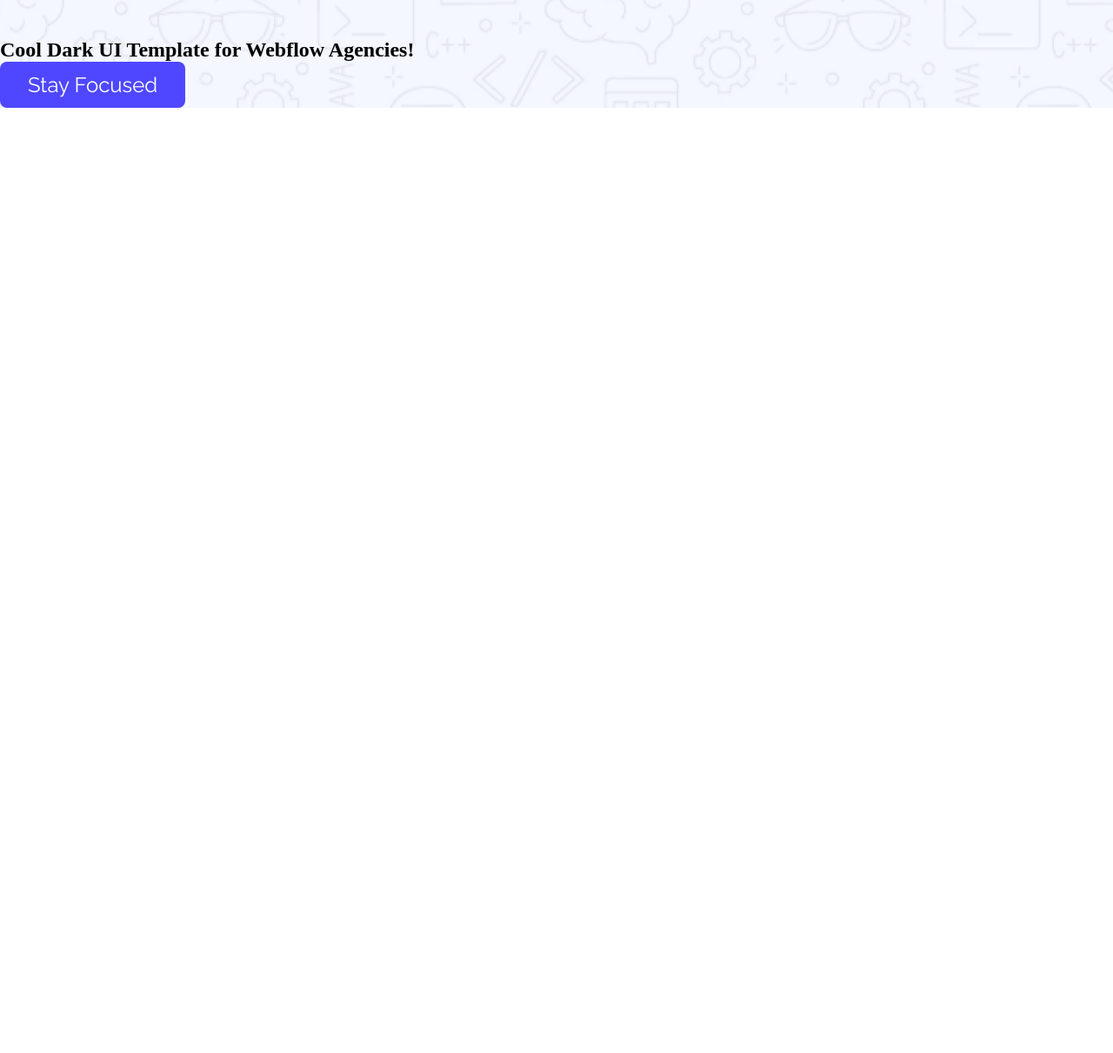
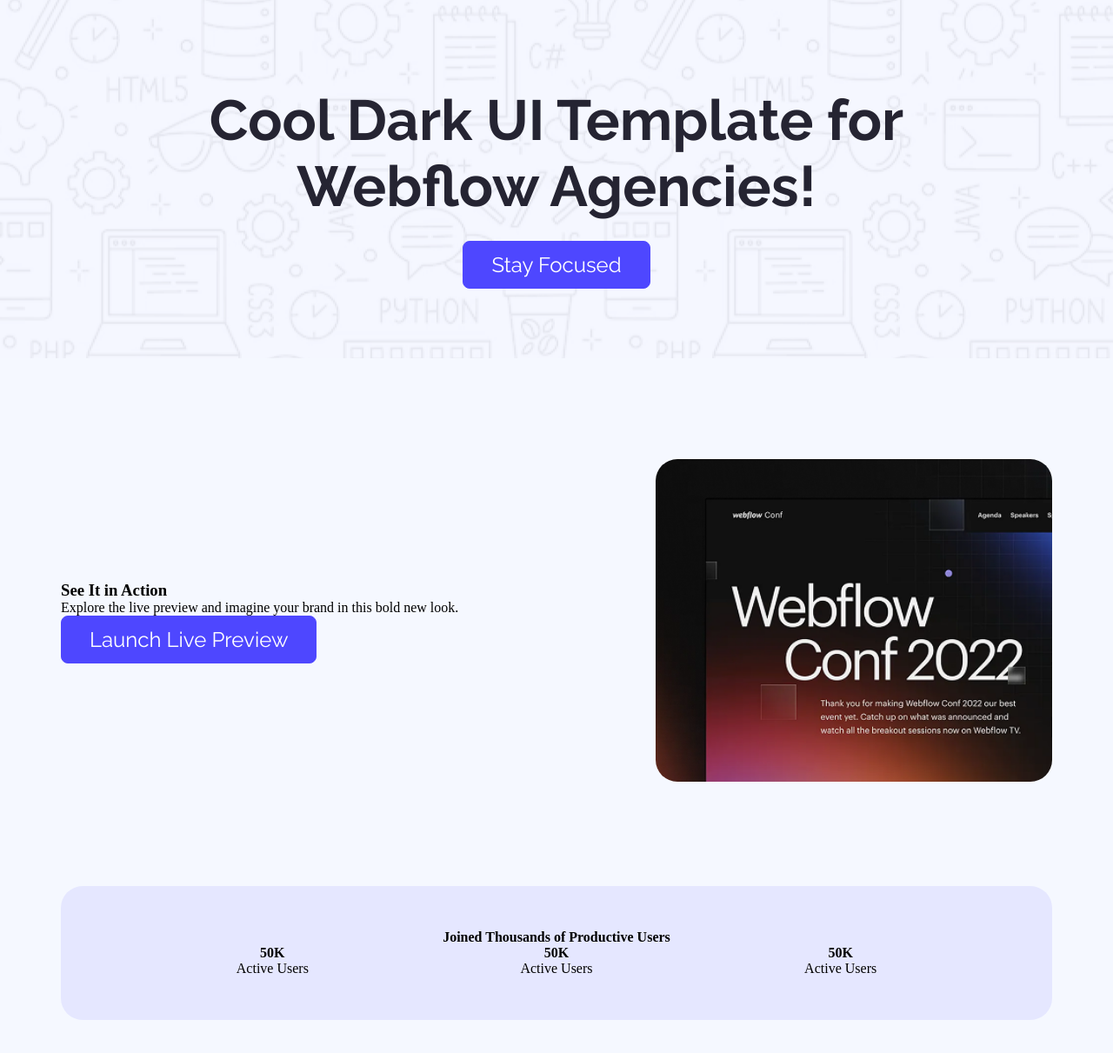
Before and after one commit to asir-uddin/frist-assignment, a plain HTML site: page index.html in a window 1280 px wide. Shown: the part 173-1384 px from the top of the page at 87% size. Before the commit the page ends 800 px from the top, so only its background shows below. Drawn offline with Linux system fonts and the light colour scheme.

Commit message:
added the new section

```diff
--- a/index.html
+++ b/index.html
@@ -17,11 +17,42 @@
             <button class="btn-primari"><a href=""></a>Sign Up</button>
         </nav>
         <div class="banner">
-            <h2>Cool Dark UI Template for Webflow Agencies!</h2>
-            <button class="btn-primari btn-margins">Stay Focused</button>
+            <h2 class="heading-title">Cool Dark UI Template for Webflow Agencies!</h2>
+            <button class="btn-primari">Stay Focused</button>
         </div>
     </header>
-    <main>
+    <main class="body-part">
+        <section class="section-wrapper">
+            <div class="section-title">
+                <h3>See It in Action</h3>
+                <p>Explore the live preview and imagine your brand in this bold new look.</p>
+                <button class="btn-primari">Launch Live Preview</button>
+            </div>
+            <div class="section-right-part">
+                <img src="/B12A01-landing-launchpad/Assets/wc-mini.png" alt="">
+            </div>
+        </section>
+
+        <section class="secend-section">
+            <div class="contant-wrapper">
+                <h4>Joined Thousands of Productive Users</h4>
+                <div class="contant-wrapper-boxs">
+                    <div class="contant-wrapper-items">
+                        <h4>50K</h4>
+                        <p>Active Users</p>
+                    </div>
+                    <div class="contant-wrapper-items">
+                        <h4>50K</h4>
+                        <p>Active Users</p>
+                    </div>
+                    <div class="contant-wrapper-items">
+                        <h4>50K</h4>
+                        <p>Active Users</p>
+                    </div>
+                </div>
+            </div>
+        </section>
+
 
     </main>
     <footer>
--- a/styles/style.css
+++ b/styles/style.css
@@ -1,7 +1,7 @@
 
 
 .raleway-normal {
-  font-family: "Raleway", sans-serif;
+  font-family: "Raleway";
   font-optical-sizing: auto;
   font-style: normal;
 }
@@ -11,34 +11,49 @@
 
 
 /* nav style */
+
+.open-sans-normal{
+    background-color: #F5F8FF;
+}
 nav{
     display: flex;
     justify-content: space-between;
-    margin: 10px 200px;
+    margin: 0px 200px;
     align-items: center;
+    padding: 32px 0;
 }
 .nav-logo{
     color: #4E47FF;
     font-size: 24px;
-    font-family: "Raleway", sans-serif;
+    font-family: "Raleway";
     font-weight: 700;
 }
+.banner, .heading-title{
+    color: #252432;
+    font-family: "Raleway";
+    font-size: 65px;
+    font-weight: 700;
+    font-style: normal;
+
+}
+
 .btn-primari{
     padding: 12px 32px;
     background-color: #4E47FF;
     color: #fff;
-    font-family: "Raleway", sans-serif;
+    font-family: "Raleway";
     font-size: 24px;
     font-weight: 400;
     border: none;
     border-radius: 8px;
+    border: 1px solid #4E47FF;
     cursor: pointer;
 
 }
 .btn-primari:hover{
     background-color: #ffffff;
     color: #4E47FF;
-    font-family: "Raleway", sans-serif;
+    font-family: "Raleway";
     font-size: 24px;
     font-weight: 400;
     border: 1px solid #4E47FF;
@@ -51,11 +66,56 @@
     background-position: center;
 
 
+
 }
 .banner{
    width: 905px;
-   margin: 154px 0 0px 0;
+   margin: 154px auto 0;
+   text-align: center;
+   padding-bottom: 80px;
 }
-.btn-margin{
-    margin-bottom: 200px;
+
+
+/* main-section */
+.body-part{
+    max-width: 1140px;
+    margin: 0 auto;
 }
+.section-wrapper{
+    display: flex;
+    justify-content: center;
+    padding: 116px 0;
+    align-items: center;
+    width: 1140px;
+    margin: 0 auto;
+}
+.section-title{
+    width: 60%;
+}
+.section-right-part{
+    width: 40%;
+}
+.section-right-part img{
+    width: 100%;
+    border-radius: 25px;
+}
+
+.section-right-part img{
+
+}
+
+/* 2nd section */
+.secend-section{
+    margin-bottom: 135px;
+}
+.contant-wrapper{
+    background-color: #E5E7FF;
+    padding: 50px 80px;
+    border-radius: 25px;
+    margin: 0 auto;
+    text-align: center;
+}
+.contant-wrapper-boxs{
+    display: flex;
+    justify-content: space-around;
+}
```
